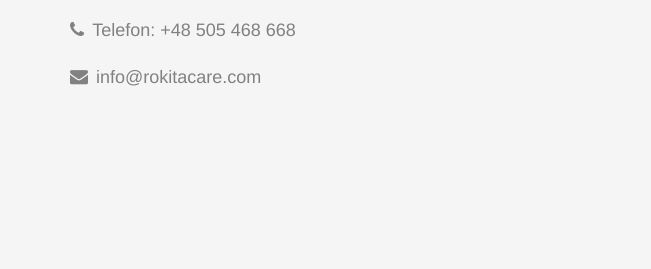
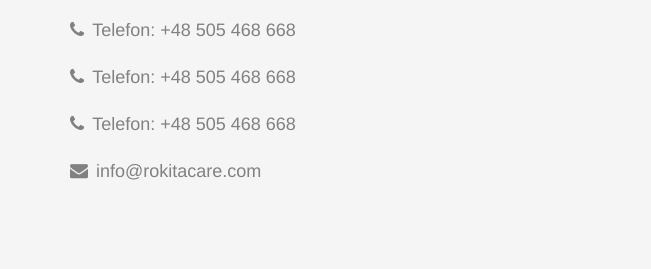
Before and after one commit to rokitacare/rokitacare.github.io, a website: page index.html in a window 1280 px wide. Shown: the part 3258-3527 px from the top of the page, 0-651 px from the left. Drawn offline with nearby package versions, Linux system fonts and the light colour scheme; grey boxes are pictures that could not be loaded; a web font is replaced by a local one.

Commit message:
Update index.html

```diff
--- a/index.html
+++ b/index.html
@@ -258,6 +258,8 @@ Mamy świadomość, że jest to możliwe tylko dzięki wykwalifikowanemu persone
                             <h3>Kontakt</h3>
                             <p><i class="fa fa-pencil"></i>Rokita Care Katarzyna Rokita <br><span><i></i><i></i><i></i>Akacjowa 11 <br></span> <span><i></i><i></i><i></i>32-083 Balice k / Krakowa <br></span><span><i></i><i></i><i></i>Polska</span></p>
                             <p><i class="fa fa-phone"></i>Telefon: +48 505 468 668</p>
+                            <p><i class="fa fa-phone"></i>Telefon: +48 505 468 668</p>
+                            <p><i class="fa fa-phone"></i>Telefon: +48 505 468 668</p>
                             <p><i class="fa fa-envelope"></i>info@rokitacare.com</p>
                         </address>
                     </div>
```
